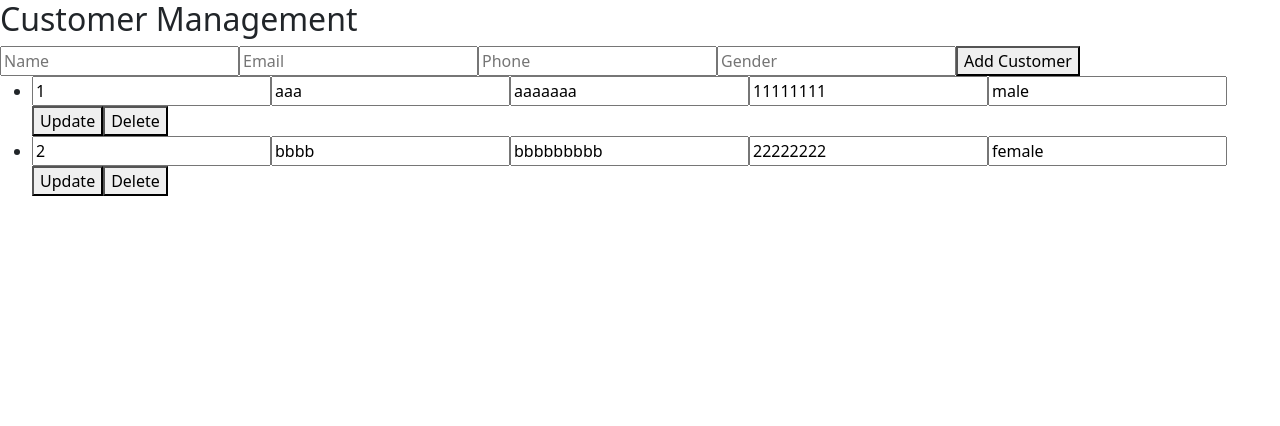
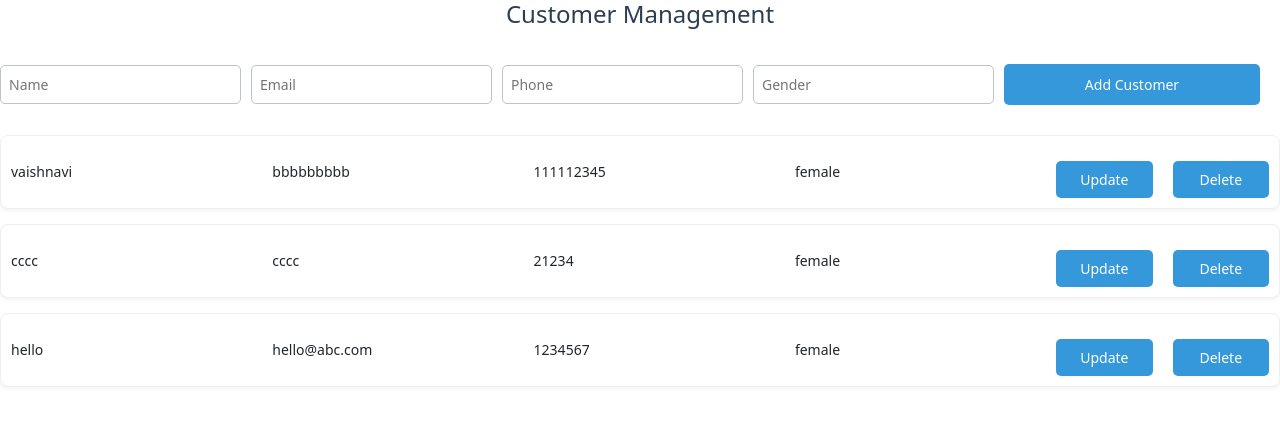
Before and after one commit to Afnan011/cust-1, an Angular app: page / in a window 1280 px wide. Shown: the top 426 px of the page. Built offline with nearby package versions, Linux system fonts and the light colour scheme; data requests are answered from the project's data file.

Commit message:
updated css

```diff
--- a/db.json
+++ b/db.json
@@ -1,17 +1,24 @@
 {
   "customers": [
     {
-      "id": "1",
-      "name": "aaa",
-      "email": "aaaaaaa",
-      "phno": "11111111",
-      "gender": "male"
+      "id": "2",
+      "name": "vaishnavi",
+      "email": "bbbbbbbbb",
+      "phno": "111112345",
+      "gender": "female"
     },
     {
-      "id": "2",
-      "name": "bbbb",
-      "email": "bbbbbbbbb",
-      "phno": "22222222",
+      "id": "3",
+      "name": "cccc",
+      "email": "cccc",
+      "phno": "21234",
+      "gender": "female"
+    },
+    {
+      "id": "4",
+      "name": "hello",
+      "email": "hello@abc.com",
+      "phno": "1234567",
       "gender": "female"
     }
   ]
--- a/src/app/components/customers/customers.component.html
+++ b/src/app/components/customers/customers.component.html
@@ -1,12 +1,8 @@
 <h2>Customer Management</h2>
 
 <!-- Success/Error Feedback -->
-<div *ngIf="successMessage" class="success">
-  {{ successMessage }}
-</div>
-<div *ngIf="errorMessage" class="error">
-  {{ errorMessage }}
-</div>
+<div *ngIf="successMessage" class="success">{{ successMessage }}</div>
+<div *ngIf="errorMessage" class="error">{{ errorMessage }}</div>
 
 <!-- Form to Add Customer -->
 <input [(ngModel)]="newCustomer.name" placeholder="Name" required>
@@ -15,15 +11,27 @@
 <input [(ngModel)]="newCustomer.gender" placeholder="Gender">
 <button (click)="addCustomer()">Add Customer</button>
 
-<!-- Customer List -->
+<!-- Customer List (Read-Only) -->
 <ul>
   <li *ngFor="let customer of customers">
-    <input [(ngModel)]="customer.id" placeholder="Name">
-    <input [(ngModel)]="customer.name" placeholder="Name">
-    <input [(ngModel)]="customer.email" placeholder="Email">
-    <input [(ngModel)]="customer.phno" placeholder="Phone">
-    <input [(ngModel)]="customer.gender" placeholder="Gender">
-    <button (click)="updateCustomer(customer)">Update</button>
+    <span>{{ customer.name }}</span>
+    <span>{{ customer.email }}</span>
+    <span>{{ customer.phno }}</span>
+    <span>{{ customer.gender }}</span>
+    <button (click)="openUpdateModal(customer)">Update</button>
     <button (click)="deleteCustomer(customer.id)">Delete</button>
   </li>
 </ul>
+
+<!-- Update Customer Modal (Hidden by Default) -->
+<div class="modal" *ngIf="isModalOpen">
+  <div class="modal-content">
+    <h3>Update Customer</h3>
+    <input [(ngModel)]="selectedCustomer.name" placeholder="Name">
+    <input [(ngModel)]="selectedCustomer.email" placeholder="Email">
+    <input [(ngModel)]="selectedCustomer.phno" placeholder="Phone">
+    <input [(ngModel)]="selectedCustomer.gender" placeholder="Gender">
+    <button (click)="updateCustomer(selectedCustomer)">Save</button>
+    <button (click)="closeModal()">Cancel</button>
+  </div>
+</div>
--- a/src/app/components/customers/customers.component.scss
+++ b/src/app/components/customers/customers.component.scss
@@ -0,0 +1,204 @@
+/* ============================== */
+/*         General Styles         */
+/* ============================== */
+body {
+    font-family: Arial, sans-serif;
+    background-color: #f4f7f8;
+    color: #333;
+    padding: 20px;
+    margin: 0;
+}
+
+/* ============================== */
+/*          Heading Styles        */
+/* ============================== */
+h2 {
+    font-size: 24px;
+    color: #2c3e50;
+    text-align: center;
+    margin-bottom: 20px;
+}
+
+/* ============================== */
+/*      Success and Error Styles  */
+/* ============================== */
+.success {
+    color: #27ae60;
+    background-color: #eafaf1;
+    border: 1px solid #27ae60;
+    padding: 10px;
+    border-radius: 5px;
+    margin-bottom: 15px;
+    text-align: center;
+}
+
+.error {
+    color: #e74c3c;
+    background-color: #fdecea;
+    border: 1px solid #e74c3c;
+    padding: 10px;
+    border-radius: 5px;
+    margin-bottom: 15px;
+    text-align: center;
+}
+
+/* ============================== */
+/*           Form Styles          */
+/* ============================== */
+form {
+    display: flex;
+    gap: 15px;
+    margin-bottom: 30px;
+    flex-wrap: wrap;
+    justify-content: space-between;
+}
+
+input {
+    width: calc(20% - 15px);
+    padding: 8px;
+    border: 1px solid #bdc3c7;
+    border-radius: 5px;
+    font-size: 14px;
+    outline: none;
+    transition: border-color 0.3s;
+    margin-right: 10px;
+}
+
+input:focus {
+    border-color: #3498db;
+}
+
+button {
+    background-color: #3498db;
+    color: white;
+    border: none;
+    border-radius: 5px;
+    padding: 10px 15px;
+    font-size: 14px;
+    cursor: pointer;
+    transition: background-color 0.3s;
+    width: 20%;
+    margin-top: 15px;
+}
+
+button:hover {
+    background-color: #2980b9;
+}
+
+/* ============================== */
+/*       Customer List Styles     */
+/* ============================== */
+ul {
+    list-style: none;
+    padding: 0;
+    margin: 30px 0;
+}
+
+li {
+    display: flex;
+    justify-content: space-between;
+    align-items: center;
+    gap: 20px;
+    background-color: #ffffff;
+    border: 1px solid #ecf0f1;
+    border-radius: 8px;
+    padding: 10px;
+    margin-bottom: 15px;
+    box-shadow: 0 2px 4px rgba(0, 0, 0, 0.05);
+    transition: transform 0.2s;
+}
+
+li:hover {
+    transform: scale(1.02);
+}
+
+li span {
+    flex: 1;
+    font-size: 14px;
+}
+
+li button {
+    flex: 0.3;
+    padding: 8px 12px;
+    font-size: 14px;
+}
+
+/* ============================== */
+/*     Update Modal Styles        */
+/* ============================== */
+.modal {
+    position: fixed;
+    top: 0;
+    left: 0;
+    width: 100%;
+    height: 100%;
+    background-color: rgba(0, 0, 0, 0.5);
+    display: flex;
+    justify-content: center;
+    align-items: center;
+    z-index: 1000;
+}
+
+.modal-content {
+    background-color: white;
+    padding: 20px;
+    border-radius: 8px;
+    box-shadow: 0 2px 5px rgba(0, 0, 0, 0.2);
+    width: 80%;
+    max-width: 500px;
+}
+
+.modal-content h3 {
+    margin-top: 0;
+    font-size: 20px;
+}
+
+.modal-content input {
+    width: calc(100% - 20px);
+    padding: 8px;
+    margin: 10px 0;
+    border: 1px solid #bdc3c7;
+    border-radius: 5px;
+}
+
+.modal-content button {
+    width: 48%;
+    padding: 10px;
+    margin-top: 15px;
+}
+
+.modal-content button:first-child {
+    margin-right: 4%;
+}
+
+/* ============================== */
+/*      Responsive Design Styles  */
+/* ============================== */
+@media (max-width: 768px) {
+    form {
+        flex-direction: column;
+        align-items: stretch;
+    }
+
+    input {
+        width: 100%;
+    }
+
+    button {
+        width: 100%;
+    }
+
+    li {
+        flex-direction: column;
+        align-items: stretch;
+    }
+
+    li span {
+        width: 100%;
+        margin-bottom: 10px;
+    }
+
+    .modal-content {
+        width: 90%;
+    }
+}
--- a/src/app/components/customers/customers.component.ts
+++ b/src/app/components/customers/customers.component.ts
@@ -15,6 +15,9 @@ export class CustomersComponent implements OnInit{
   newCustomer = { id: '0', name: '', email: '', phno: '', gender: '' };
   successMessage: string = '';
   errorMessage: string = '';
+
+  isModalOpen: boolean = false; // Controls modal visibility
+  selectedCustomer: any = {};   // Stores the customer being edited
 
   constructor(private customerService: CustomerService) {}
 
@@ -37,31 +40,47 @@ export class CustomersComponent implements OnInit{
       next: (data) => {
         this.customers.push(data);
         this.newCustomer = { id: '0', name: '', email: '', phno: '', gender: '' };
+        this.successMessage = 'Customer added successfully!';
+        console.log('Customer added');
       },
       error: (error) => console.error('Error adding customer:', error)
     });
   }
 
+  openUpdateModal(customer: any): void {
+    this.selectedCustomer = { ...customer }; // Copy the customer object
+    this.isModalOpen = true;
+  }
+
   updateCustomer(customer: any): void {
     this.customerService.updateCustomer(customer.id, customer).subscribe({
-      next: () => console.log('Customer updated'),
-      error: (error) => console.error('Error updating customer:', error)
+      next: () => {
+        const index = this.customers.findIndex((c) => c.id === customer.id);
+        this.successMessage = 'Customer updated successfully!';
+        console.log('Customer updated');
+        if (index !== -1) this.customers[index] = { ...customer };
+        this.closeModal();
+      },
+      error: (error) => console.error('Error updating customer:', error),
     });
   }
 
   deleteCustomer(id: string): void {
-    console.log(this.customers);
     this.customerService.deleteCustomer(id).subscribe({
       next: () => {
-        this.customers = this.customers.filter(c => c.id !== id);
+        (this.customers = this.customers.filter((c) => c.id !== id));
         this.successMessage = 'Customer deleted successfully!';
         console.log('Customer deleted');
       },
       error: (error) => {
+        console.error('Error deleting customer:', error);
         this.errorMessage = 'Error deleting customer. Please try again.';
-        console.error('Error deleting customer:', error);
       }
     });
   }
 
+  closeModal(): void {
+    this.isModalOpen = false;
+    this.selectedCustomer = {};
+  }
 }
```
